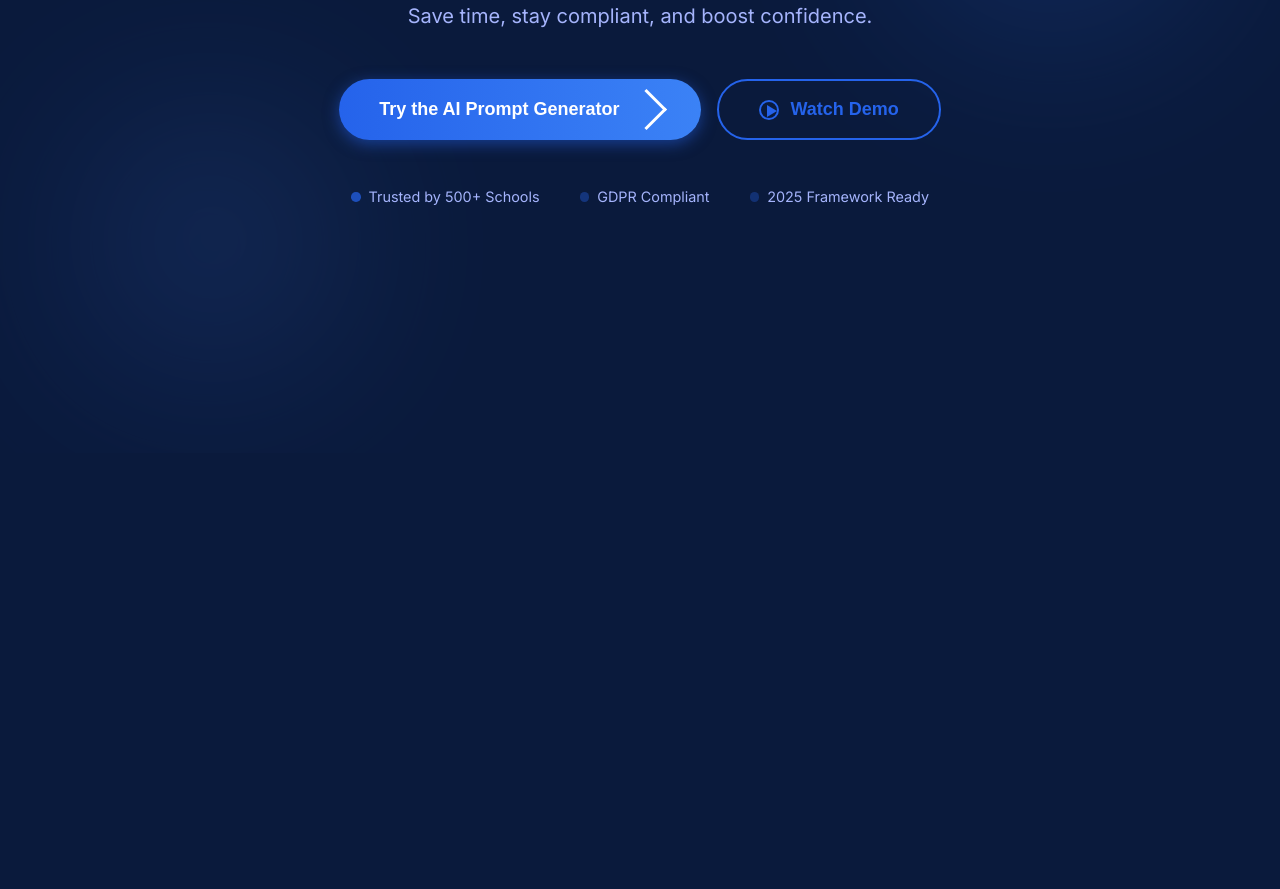
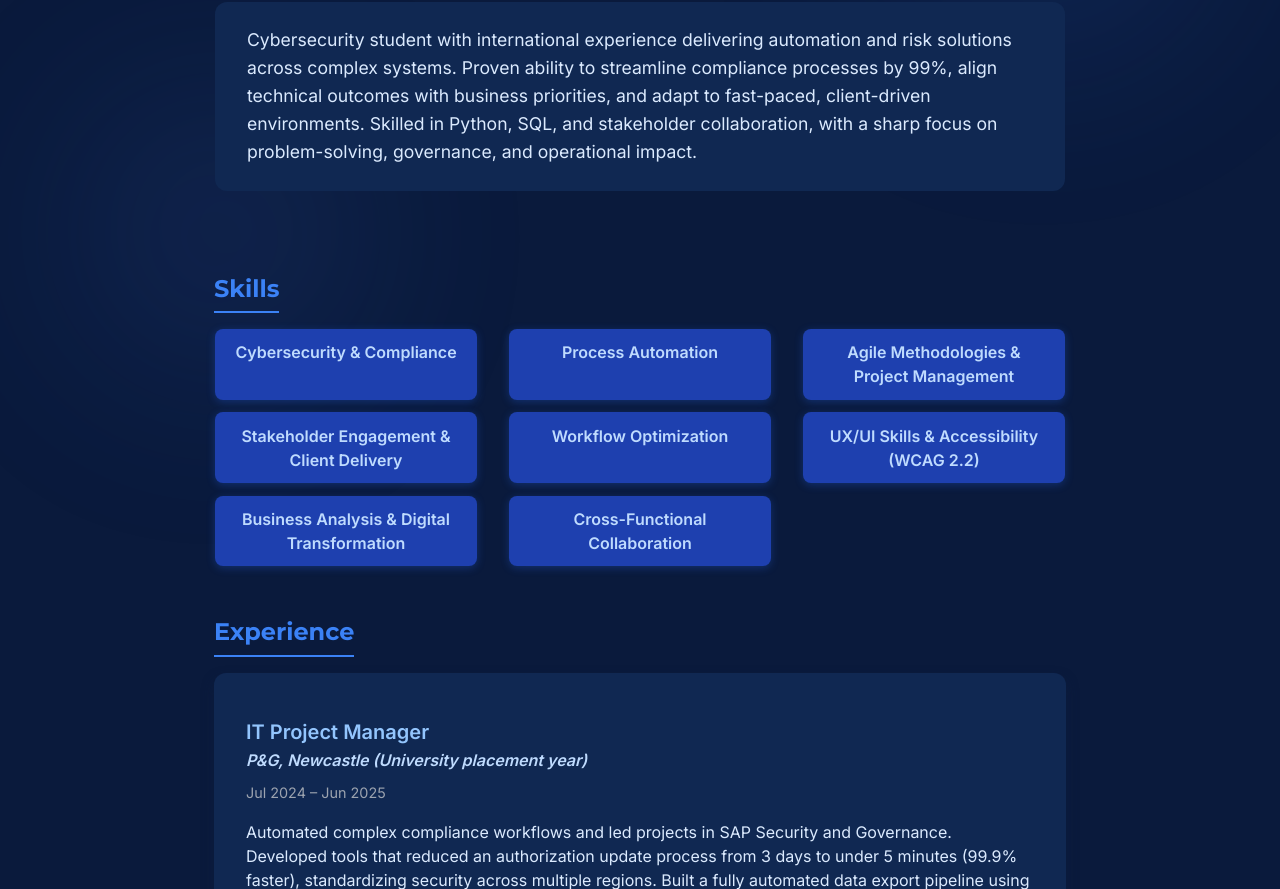
Before and after one commit to Dara03/Dara03.github.io, a plain HTML site: page index.html in a window 1280 px wide. Shown: the part 347-1236 px from the top of the page. Before the commit the page ends 800 px from the top, so only its background shows below. Drawn offline with Linux system fonts and the light colour scheme.

Commit message:
Update index.html

```diff
--- a/index.html
+++ b/index.html
@@ -3,104 +3,174 @@
 <head>
   <meta charset="UTF-8" />
   <meta name="viewport" content="width=device-width, initial-scale=1" />
-  <title>Hero Section Inspired by React/Tailwind Design</title>
+  <title>Your Name - Cybersecurity & Tech Strategy Graduate</title>
   <link href="https://fonts.googleapis.com/css2?family=Inter:wght@400;600&family=Montserrat:wght@700&display=swap" rel="stylesheet" />
   <style>
-    /* Fonts */
+    /* Reset & base */
+    *, *::before, *::after {
+      box-sizing: border-box;
+    }
     body {
       font-family: 'Inter', sans-serif;
       margin: 0;
-      background-color: #0a1a3c; /* dark blue base */
-      color: #e0e7ff; /* light text */
-      overflow-x: hidden;
+      background-color: #0a1a3c;
+      color: #e0e7ff;
+      line-height: 1.5;
+      -webkit-font-smoothing: antialiased;
+      -moz-osx-font-smoothing: grayscale;
+    }
+    a {
+      color: #3b82f6;
+      text-decoration: none;
+      font-weight: 600;
+    }
+    a:hover, a:focus {
+      text-decoration: underline;
     }
 
     /* Container */
     .container {
       max-width: 900px;
-      margin: 0 auto;
-      padding: 4rem 1.5rem;
-      text-align: center;
+      margin: 4rem auto 6rem;
+      padding: 0 1.5rem;
       position: relative;
       z-index: 2;
     }
 
     /* Background blobs */
     .blob {
-      position: absolute;
+      position: fixed;
       border-radius: 50%;
       filter: blur(100px);
-      opacity: 0.2;
+      opacity: 0.12;
       z-index: 1;
+      pointer-events: none;
     }
     .blob1 {
-      width: 300px;
-      height: 300px;
-      top: 5rem;
-      right: 5rem;
+      width: 350px;
+      height: 350px;
+      top: 4rem;
+      right: 4rem;
       background: linear-gradient(135deg, #2563eb 0%, #3b82f6 100%);
     }
     .blob2 {
-      width: 250px;
-      height: 250px;
-      bottom: 5rem;
-      left: 5rem;
+      width: 300px;
+      height: 300px;
+      bottom: 4rem;
+      left: 4rem;
       background: linear-gradient(45deg, #1e40af 0%, #60a5fa 100%);
     }
 
-    /* Badge */
-    .badge {
-      display: inline-block;
-      background: linear-gradient(90deg, #2563eb, #3b82f6);
-      color: white;
-      font-weight: 600;
-      font-size: 0.85rem;
-      padding: 0.4rem 1rem;
-      border-radius: 12px;
-      margin-bottom: 2rem;
-      user-select: none;
-      text-transform: uppercase;
-      letter-spacing: 1px;
+    /* Heading */
+    header {
+      text-align: center;
+      margin-bottom: 3rem;
     }
-
-    /* Heading */
-    h1 {
+    header h1 {
       font-family: 'Montserrat', sans-serif;
       font-weight: 700;
-      font-size: 3.5rem;
-      line-height: 1.1;
+      font-size: 3rem;
+      margin-bottom: 0.25rem;
       background: linear-gradient(90deg, #2563eb, #3b82f6);
       -webkit-background-clip: text;
       -webkit-text-fill-color: transparent;
-      margin-bottom: 1.5rem;
+    }
+    header p {
+      font-size: 1.125rem;
+      color: #a5b4fc;
+      max-width: 600px;
+      margin: 0 auto;
     }
 
-    /* Gradient text span */
-    .gradient-text {
-      background: linear-gradient(90deg, #3b82f6, #2563eb);
-      -webkit-background-clip: text;
-      -webkit-text-fill-color: transparent;
+    /* Section titles */
+    h2 {
+      font-family: 'Montserrat', sans-serif;
+      font-weight: 700;
+      font-size: 1.5rem;
+      margin-top: 3rem;
+      margin-bottom: 1rem;
+      color: #3b82f6;
+      border-bottom: 2px solid #3b82f6;
+      display: inline-block;
+      padding-bottom: 0.3rem;
     }
 
-    /* Subheading */
-    p {
-      font-size: 1.25rem;
-      max-width: 600px;
-      margin: 0 auto 3rem;
-      color: #a5b4fc; /* lighter muted */
-      line-height: 1.5;
+    /* Professional Summary */
+    .summary {
+      font-size: 1.1rem;
+      background-color: #102852;
+      padding: 1.5rem 2rem;
+      border-radius: 12px;
+      color: #dbeafe;
+      line-height: 1.6;
+      max-width: 850px;
+      margin: 0 auto 2rem;
     }
 
-    /* Buttons container */
-    .btn-group {
+    /* Skills list */
+    .skills-list {
+      list-style: none;
+      padding: 0;
+      display: grid;
+      grid-template-columns: repeat(auto-fit, minmax(220px, 1fr));
+      gap: 0.8rem 2rem;
+      max-width: 850px;
+      margin: 0 auto;
+    }
+    .skills-list li {
+      background: #1e40af;
+      padding: 0.7rem 1rem;
+      border-radius: 8px;
+      font-weight: 600;
+      text-align: center;
+      color: #bfdbfe;
+      box-shadow: 0 2px 8px rgba(37, 99, 235, 0.3);
+      transition: background-color 0.3s ease;
+    }
+    .skills-list li:hover {
+      background-color: #3b82f6;
+      cursor: default;
+    }
+
+    /* Experience & Education */
+    .job, .education {
+      background-color: #102852;
+      padding: 1.5rem 2rem;
+      border-radius: 12px;
+      margin-bottom: 1.8rem;
+      box-shadow: 0 6px 12px rgba(14, 30, 64, 0.6);
+    }
+    .job-title, .edu-title {
+      font-weight: 700;
+      font-size: 1.25rem;
+      color: #93c5fd;
+      margin-bottom: 0.1rem;
+    }
+    .job-company, .edu-institution {
+      font-style: italic;
+      font-weight: 600;
+      color: #bfdbfe;
+      margin-bottom: 0.5rem;
+    }
+    .job-dates, .edu-dates {
+      font-size: 0.9rem;
+      color: #9ca3af;
+      margin-bottom: 0.8rem;
+    }
+    .job-desc, .edu-desc {
+      font-size: 1rem;
+      line-height: 1.5;
+      color: #dbeafe;
+    }
+
+    /* CTA buttons */
+    .cta-buttons {
       display: flex;
       flex-wrap: wrap;
+      gap: 1.2rem;
       justify-content: center;
-      gap: 1rem;
-      margin-bottom: 3rem;
+      margin-top: 3rem;
     }
-
-    /* Button styles */
     .btn {
       font-weight: 700;
       font-size: 1.125rem;
@@ -113,113 +183,28 @@
       gap: 0.75rem;
       transition: background-color 0.3s ease, transform 0.3s ease;
       user-select: none;
+      color: white;
+      background: linear-gradient(90deg, #2563eb, #3b82f6);
+      box-shadow: 0 4px 15px rgba(37, 99, 235, 0.6);
+      text-decoration: none;
+      text-align: center;
     }
-
-    /* Gradient button */
-    .btn-gradient {
-      background: linear-gradient(90deg, #2563eb, #3b82f6);
-      color: white;
-      box-shadow: 0 4px 15px rgba(37, 99, 235, 0.5);
-    }
-    .btn-gradient:hover {
+    .btn:hover {
       background: linear-gradient(90deg, #1e40af, #2563eb);
       transform: translateY(-2px);
-      box-shadow: 0 6px 20px rgba(37, 99, 235, 0.7);
-    }
-
-    /* Outline button */
-    .btn-outline {
-      background: transparent;
-      border: 2px solid #2563eb;
-      color: #2563eb;
-    }
-    .btn-outline:hover {
-      background: #2563eb;
-      color: white;
-      transform: translateY(-2px);
-    }
-
-    /* Icon (arrow right) */
-    .icon-arrow {
-      display: inline-block;
-      width: 1.25rem;
-      height: 1.25rem;
-      border: solid white;
-      border-width: 0 3px 3px 0;
-      padding: 3px;
-      transform: rotate(-45deg);
-      transition: transform 0.3s ease;
-    }
-    .btn-gradient:hover .icon-arrow {
-      transform: rotate(-45deg) translateX(5px);
-    }
-
-    /* Icon (play) */
-    .icon-play {
-      width: 1rem;
-      height: 1rem;
-      border-radius: 50%;
-      border: 2px solid #2563eb;
-      position: relative;
-      box-sizing: content-box;
-    }
-    .icon-play::before {
-      content: '';
-      position: absolute;
-      left: 6px;
-      top: 3px;
-      width: 0;
-      height: 0;
-      border-top: 6px solid transparent;
-      border-bottom: 6px solid transparent;
-      border-left: 10px solid #2563eb;
-    }
-
-    /* Trust indicators */
-    .trust-container {
-      display: flex;
-      flex-wrap: wrap;
-      justify-content: center;
-      gap: 2.5rem;
-      font-size: 0.9rem;
-      color: #a5b4fc;
-      user-select: none;
-    }
-    .trust-item {
-      display: flex;
-      align-items: center;
-      gap: 0.5rem;
-    }
-    .pulse-dot {
-      width: 0.6rem;
-      height: 0.6rem;
-      border-radius: 50%;
-      background-color: #2563eb;
-      animation: pulse 1.8s infinite ease-in-out;
-    }
-    .pulse-dot.delay-1 {
-      animation-delay: 0.3s;
-    }
-    .pulse-dot.delay-2 {
-      animation-delay: 0.6s;
-    }
-
-    /* Pulse animation */
-    @keyframes pulse {
-      0%, 100% { opacity: 1; }
-      50% { opacity: 0.3; }
+      box-shadow: 0 6px 20px rgba(37, 99, 235, 0.9);
     }
 
     /* Responsive */
     @media (max-width: 640px) {
-      h1 {
+      header h1 {
         font-size: 2.25rem;
       }
-      p {
+      header p {
         font-size: 1rem;
       }
-      .btn-group {
-        flex-direction: column;
+      .skills-list {
+        grid-template-columns: repeat(auto-fit, minmax(140px, 1fr));
       }
       .btn {
         width: 100%;
@@ -232,37 +217,71 @@
   <div class="blob blob1"></div>
   <div class="blob blob2"></div>
 
-  <section class="container" role="main" aria-label="Hero Section">
-    <span class="badge">Built for Headteachers | Powered by AI</span>
-    <h1>
-      Generate Inspection-Ready <span class="gradient-text">Evidence Instantly</span>
-    </h1>
-    <p>
-      Aligned with the 2025 Ofsted Framework and Report Cards.<br />
-      Save time, stay compliant, and boost confidence.
-    </p>
-    <div class="btn-group">
-      <button class="btn btn-gradient" onclick="window.location.href='/results'">
-        Try the AI Prompt Generator
-        <span class="icon-arrow"></span>
-      </button>
-      <button class="btn btn-outline">
-        <span class="icon-play"></span>
-        Watch Demo
-      </button>
-    </div>
+  <main class="container" role="main" aria-label="Curriculum Vitae">
+    <header>
+      <h1>Your Name</h1>
+      <p>Cybersecurity & Tech Strategy Graduate | Python, SQL, Automation | Proven Client-Focused Problem Solver</p>
+    </header>
 
-    <div class="trust-container" aria-label="Trust Indicators">
-      <div class="trust-item">
-        <span class="pulse-dot"></span> Trusted by 500+ Schools
+    <section aria-labelledby="summary-heading">
+      <h2 id="summary-heading">Professional Summary</h2>
+      <div class="summary">
+        Cybersecurity student with international experience delivering automation and risk solutions across complex systems. Proven ability to streamline compliance processes by 99%, align technical outcomes with business priorities, and adapt to fast-paced, client-driven environments. Skilled in Python, SQL, and stakeholder collaboration, with a sharp focus on problem-solving, governance, and operational impact.
       </div>
-      <div class="trust-item">
-        <span class="pulse-dot delay-1"></span> GDPR Compliant
-      </div>
-      <div class="trust-item">
-        <span class="pulse-dot delay-2"></span> 2025 Framework Ready
-      </div>
-    </div>
-  </section>
+    </section>
+
+    <section aria-labelledby="skills-heading">
+      <h2 id="skills-heading">Skills</h2>
+      <ul class="skills-list">
+        <li>Cybersecurity & Compliance</li>
+        <li>Process Automation</li>
+        <li>Agile Methodologies & Project Management</li>
+        <li>Stakeholder Engagement & Client Delivery</li>
+        <li>Workflow Optimization</li>
+        <li>UX/UI Skills & Accessibility (WCAG 2.2)</li>
+        <li>Business Analysis & Digital Transformation</li>
+        <li>Cross-Functional Collaboration</li>
+      </ul>
+    </section>
+
+    <section aria-labelledby="experience-heading">
+      <h2 id="experience-heading">Experience</h2>
+
+      <article class="job">
+        <h3 class="job-title">IT Project Manager</h3>
+        <div class="job-company">P&G, Newcastle (University placement year)</div>
+        <time class="job-dates" datetime="2024-07">Jul 2024 – Jun 2025</time>
+        <p class="job-desc">
+          Automated complex compliance workflows and led projects in SAP Security and Governance. Developed tools that reduced an authorization update process from 3 days to under 5 minutes (99.9% faster), standardizing security across multiple regions. Built a fully automated data export pipeline using Python, SQL, and Power Automate, achieving 100% compliance and eliminating manual intervention. Collaborated cross-functionally with developers and risk owners, ensuring scalable, secure solutions aligned with business goals, including leading an AI security chatbot project.
+        </p>
+      </article>
+
+      <article class="job">
+        <h3 class="job-title">Web Developer & Software Engineer (Freelance)</h3>
+        <div class="job-company">Chester & Coventry (Seasonal)</div>
+        <time class="job-dates" datetime="2023-10">Oct 2023 – Current</time>
+        <p class="job-desc">
+          Developed and optimized websites for startups, integrating AI solutions for complex requirements. Created Python automation scripts and integrated APIs to reduce manual client workflows by up to 75%. Adapted solutions between high-code (Python, JavaScript) and no-code tools (Power Automate, Zapier) meeting scope, timeline, and budget. Delivered projects 100% on-time with strong client collaboration. Applied WCAG 2.2 accessibility testing to ensure compliance and excellent user experience.
+        </p>
+      </article>
+    </section>
+
+    <section aria-labelledby="education-heading">
+      <h2 id="education-heading">Education</h2>
+      <article class="education">
+        <h3 class="edu-title">BSc Hons - Cybersecurity with Placement Year</h3>
+        <div class="edu-institution">University of Chester, Chester</div>
+        <time class="edu-dates" datetime="2026-06">Expected June 2026</time>
+        <p class="edu-desc">
+          Expected First-Class Honours. Key modules: Ethical hacking, machine learning, software management, cryptography, digital forensics, cloud computing and security, data structures and algorithms. Developed a cyber news subscription tool for client company Neterix as part of work experience.
+        </p>
+      </article>
+    </section>
+
+    <section class="cta-buttons" aria-label="Call to Action">
+      <a href="/YourName_CV.pdf" class="btn" download>Download CV</a>
+      <a href="https://www.linkedin.com/in/yourprofile" class="btn" target="_blank" rel="noopener noreferrer">View LinkedIn</a>
+    </section>
+  </main>
 </body>
 </html>
```
